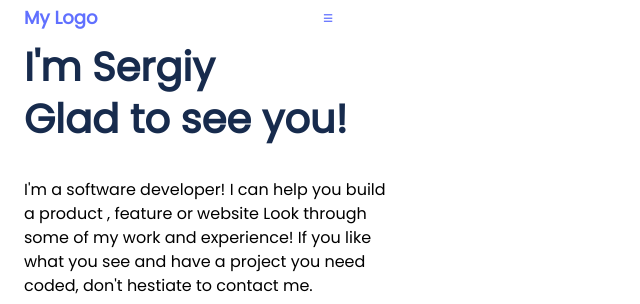
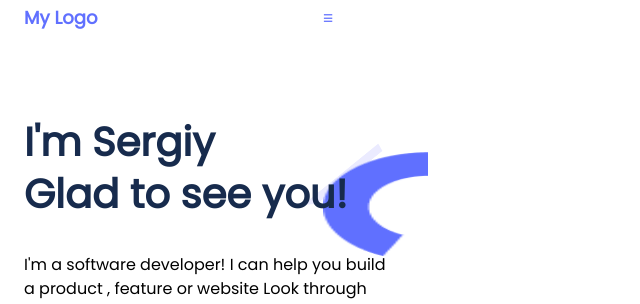
Before and after one commit to SergSkol/Portfolio, a plain HTML site: page index.html in a window 1280 px wide. Shown: the top 304 px of the page, without its empty margins (0-640 px from the left). Drawn offline with Linux system fonts and the light colour scheme.

Commit message:
add 2 shapes

```diff
--- a/index.html
+++ b/index.html
@@ -13,8 +13,12 @@
         <div class="logo">My Logo</div>
         <div class="logo">≡</div>
     </header>
-
+    <section class="shapes">
+        <img class="rectangle4" src="./img/Rectangle 4.png" alt="">
+        <img class="elipse3" src="./img/Ellipse 3.png" alt="">
+    </section>
     <section class="container headline_flex">
+      <br><br><br>
       <h1 class="headline">I'm Sergiy<br>Glad to see you!</h1>
       <div class="headline_text">I'm a software developer! I can help you build a product , feature or website Look through some of my work and experience! If you like what you see and have a project you need coded, don't hestiate to contact me.</div>
       <br>
--- a/style.css
+++ b/style.css
@@ -62,3 +62,20 @@
     width: 30px;
     height: 10px;
 }
+
+.rectangle4 {
+  position: absolute;
+  width: 95.58px;
+  height: 22.02px;
+  left: 294px;
+  top: 165.79px;
+  transform: rotate(-30deg);
+}
+
+.elipse3 {
+  position: absolute;
+  width: 105px;
+  height: 105px;
+  left: 323px;
+  top: 152.24px;
+}
```
Also changed, not shown: img/Ellipse 3.png (added), img/Rectangle 4.png (added).
